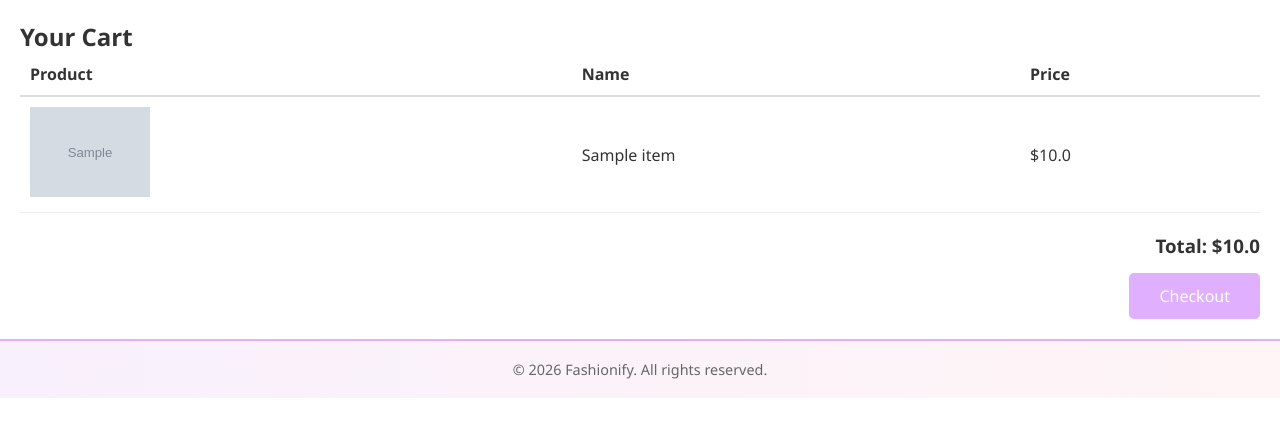
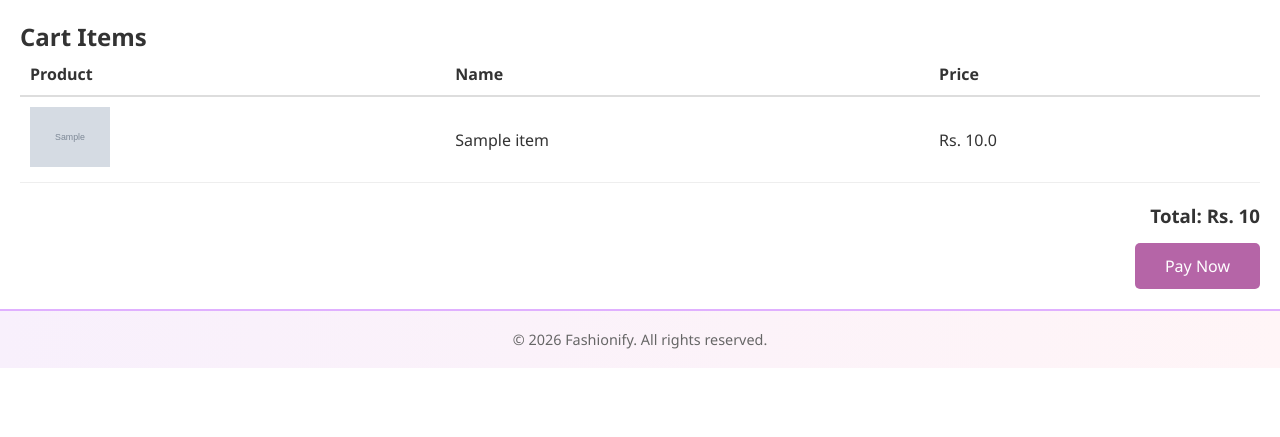
Before and after one commit to QiratHussain/Fashionify, a Flask app: template templates/cart.html in a window 1280 px wide. Shown: the part 69-506 px from the top of the page. Run offline with Flask 3, Linux system fonts and the light colour scheme; tables that the repository leaves empty hold one stand-in row (values such as "Sample post"); the template is opened without the code that fills it: values that come from a table or form of the project are taken from there, most other values are stand-ins (such as "Sample title", 1, 10 or a date in 2020); grey boxes marked "Sample" are stand-in pictures; some libraries are stand-ins or nearby versions.

Commit message:
Update cart page to layout changes

```diff
--- a/templates/cart.html
+++ b/templates/cart.html
@@ -1,7 +1,7 @@
 {% extends "base.html" %}
 {% block content %}
 <div style="width:100%; max-width:none; padding:20px;">
-  <h2>Your Cart</h2>
+  <h2>Cart Items</h2>
 
   <table style="width:100%; border-collapse:collapse;">
     <thead>
@@ -14,26 +14,22 @@
     <tbody>
       {% for item in items %}
       <tr style="border-bottom:1px solid #eee;">
-        <td style="padding:10px;">
-          <img src="{{ item.product.img_url }}" width="120" alt="{{ item.name }}">
-        </td>
+        <td style="padding:10px;"><img src="{{ item.product.img_url }}" width="80" alt="{{ item.name }}"></td>
         <td style="padding:10px;">{{ item.name }}</td>
-        <td style="padding:10px;">${{ item.product.price }}</td>
+        <td style="padding:10px;">Rs. {{ item.product.price }}</td>
       </tr>
       {% endfor %}
     </tbody>
   </table>
 
-  <h3 style="text-align:right; margin-top:20px;">
-    Total: ${{ items | sum(attribute='product.price') }}
-  </h3>
+  <h3 style="text-align:right; margin-top:20px;">Total: Rs. {{ total }}</h3>
 
-  <div style="text-align:right; margin-top:15px;">
-    <a href="{{ url_for('checkout') }}"
-       style="display:inline-block; padding:12px 30px; background:#e0b0ff; color:#fff;
-              text-decoration:none; border-radius:5px; font-size:16px;">
-      Checkout
-    </a>
-  </div>
+  <form action="{{ url_for('home') }}" method="POST" style="text-align:right; margin-top:15px;">
+    <button type="submit"
+            style="padding:12px 30px; background:#b565a7; color:#fff; border:none;
+                   border-radius:5px; font-size:16px; cursor:pointer;">
+      Pay Now
+    </button>
+  </form>
 </div>
 {% endblock %}
```
